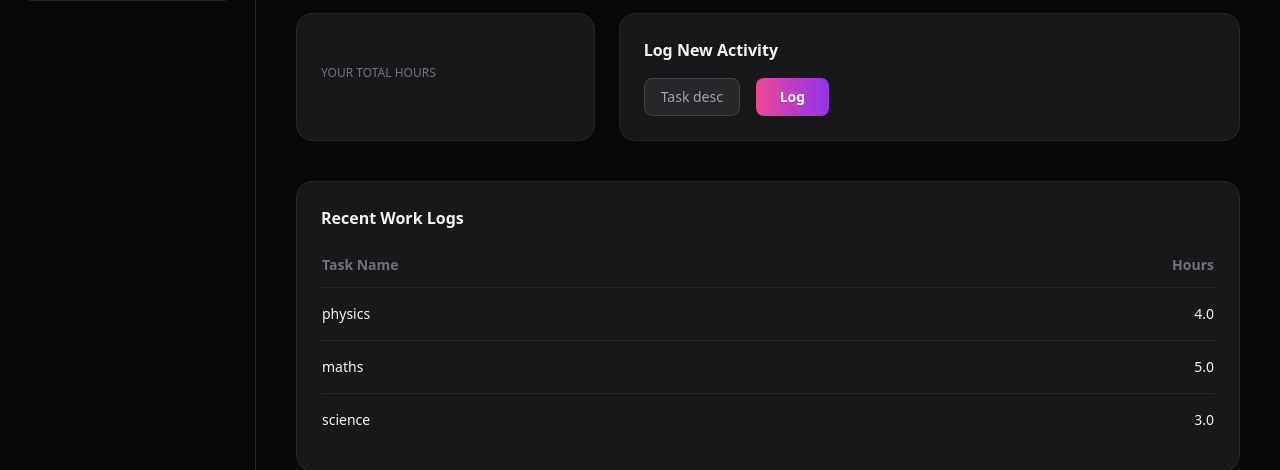
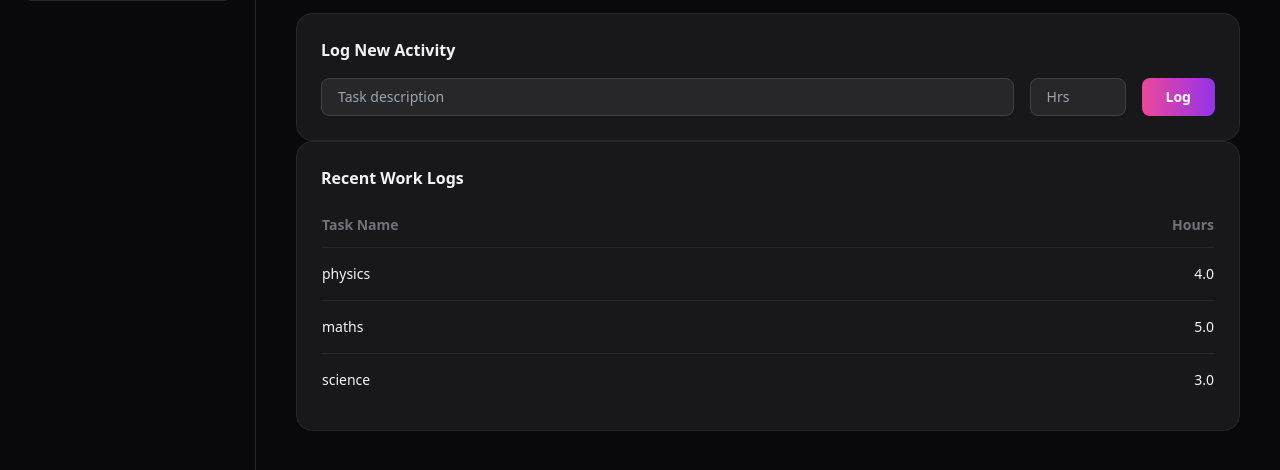
Before and after one commit to yashverma886622-dot/fair-tracker, a Flask app: template templates/student_dashboard.html in a window 1280 px wide. Shown: the part 135-605 px from the top of the page. Run offline with Flask 3, Linux system fonts and the light colour scheme; the template is opened without the code that fills it: values that come from a table or form of the project are taken from there, others are empty; data comes from the database, SQL or seed files in the repository; some libraries are stand-ins or nearby versions.

Commit message:
fix: small issue

```diff
--- a/templates/student_dashboard.html
+++ b/templates/student_dashboard.html
@@ -59,13 +59,7 @@
         </p>
     </header>
 
-    <!-- Stats + Form -->
-    <div class="grid grid-cols-3 gap-6 mb-10">
-
-        <!-- Total Hours -->
-        <div class="bg-zinc-900 border border-zinc-800 p-6 rounded-2xl flex flex-col justify-center">
-            <p class="text-zinc-500 text-xs uppercase mb-2">Your Total Hours</p>
-            <h3 class="text-4xl font-bold">{{ total_hours }}</h3>
+    <!-- Stats + For{ total_hours }}</h3>
         </div>
 
         <!-- Add Task -->
@@ -77,6 +71,13 @@
                     type="text"
                     name="task_name"
                     placeholder="Task description"
+                    required
+                    class="flex-1 bg-zinc-800 border border-zinc-700 rounded-lg px-4 py-2 text-sm focus:outline-none focus:ring-1 focus:ring-purple-500 transition"
+                >
+
+                <input
+                    type="number"
+                    step="0.1"
                     name="hours"
                     placeholder="Hrs"
                     required
```
